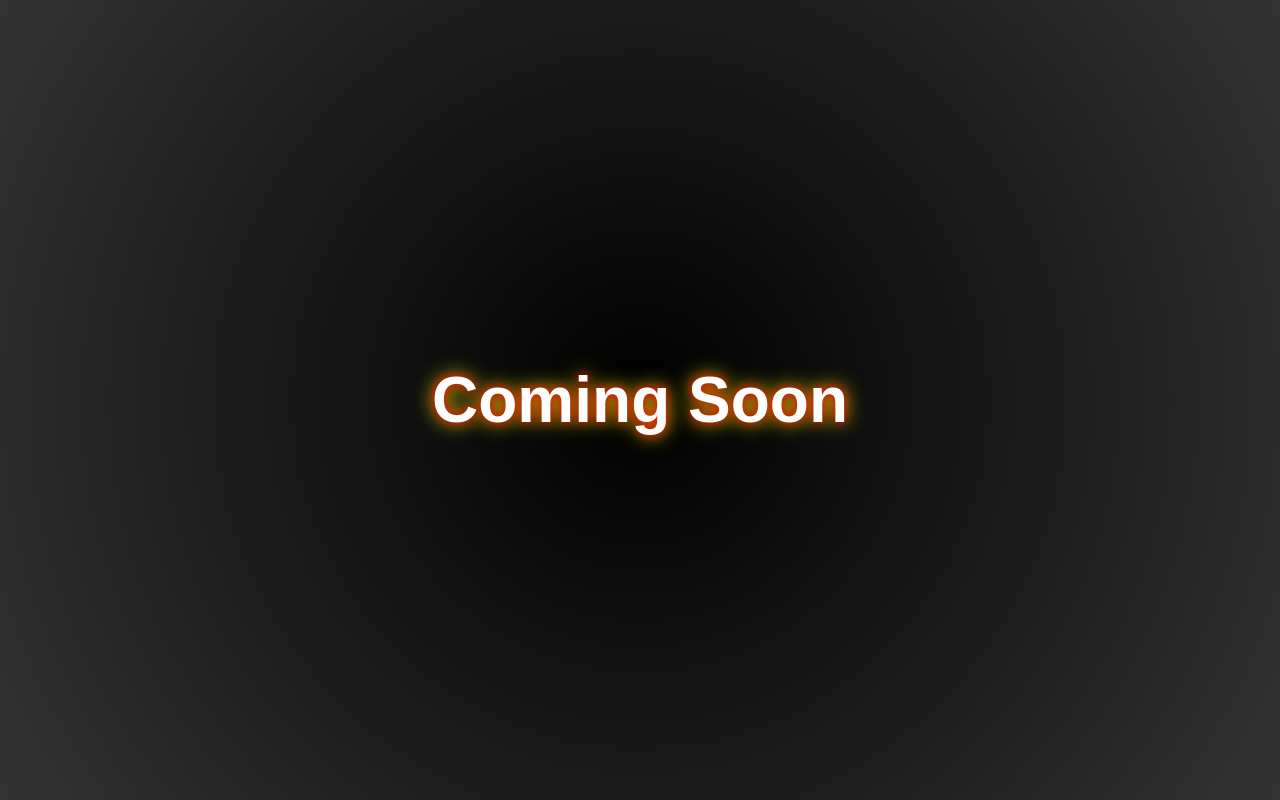
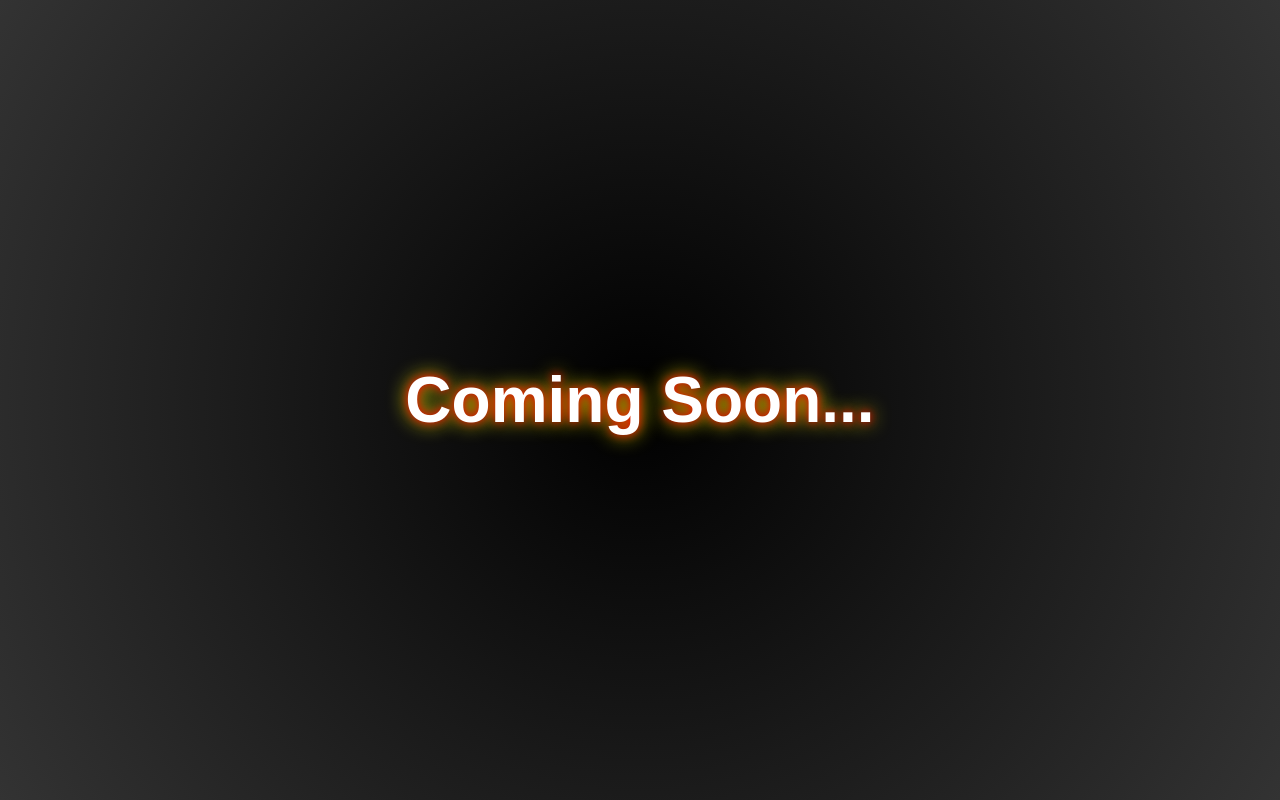
Before and after one commit to mohamedharaz332/Mohamed_Rashad, a plain HTML site: page coming-soon.html.html in a window 1280 px wide. Drawn offline with Linux system fonts and the light colour scheme.

Commit message:
Update coming-soon.html.html

```diff
--- a/coming-soon.html.html
+++ b/coming-soon.html.html
@@ -24,6 +24,6 @@
   </style>
 </head>
 <body>
-  <h1>Coming Soon</h1>
+  <h1>Coming Soon...</h1>
 </body>
 </html>
```
